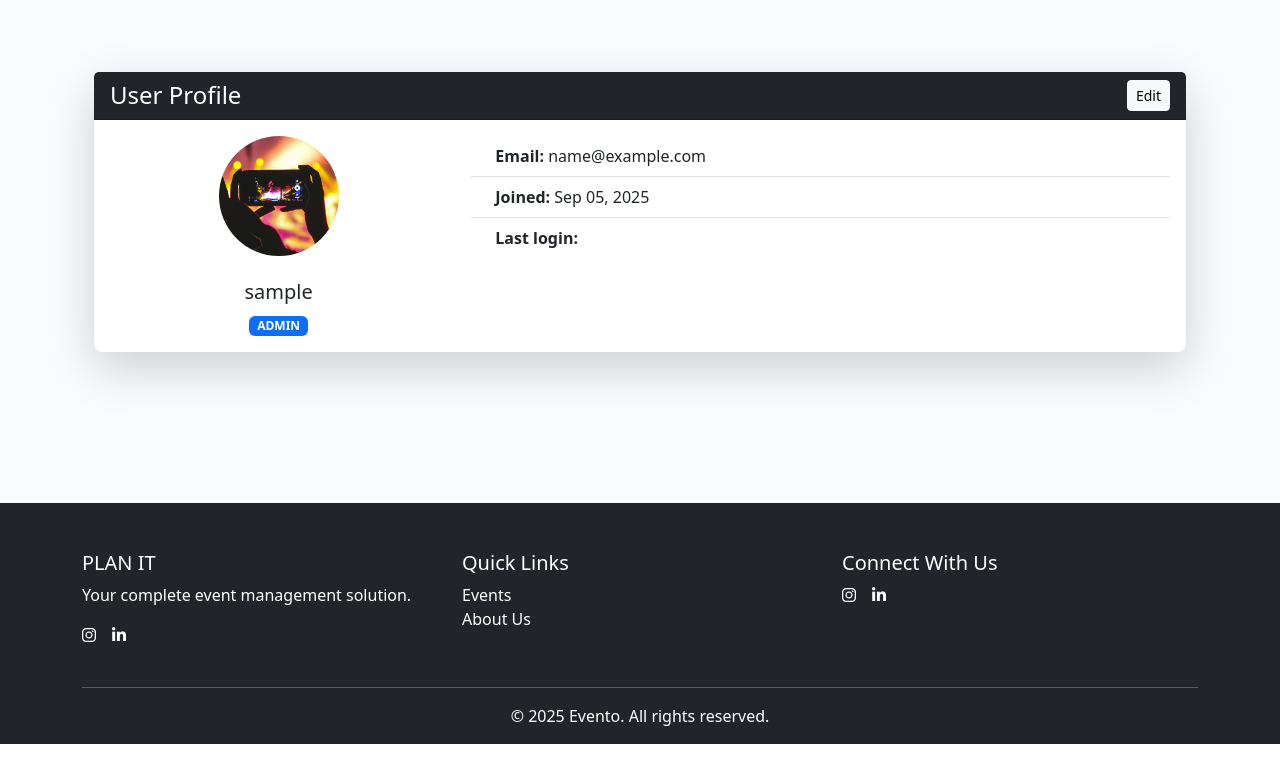
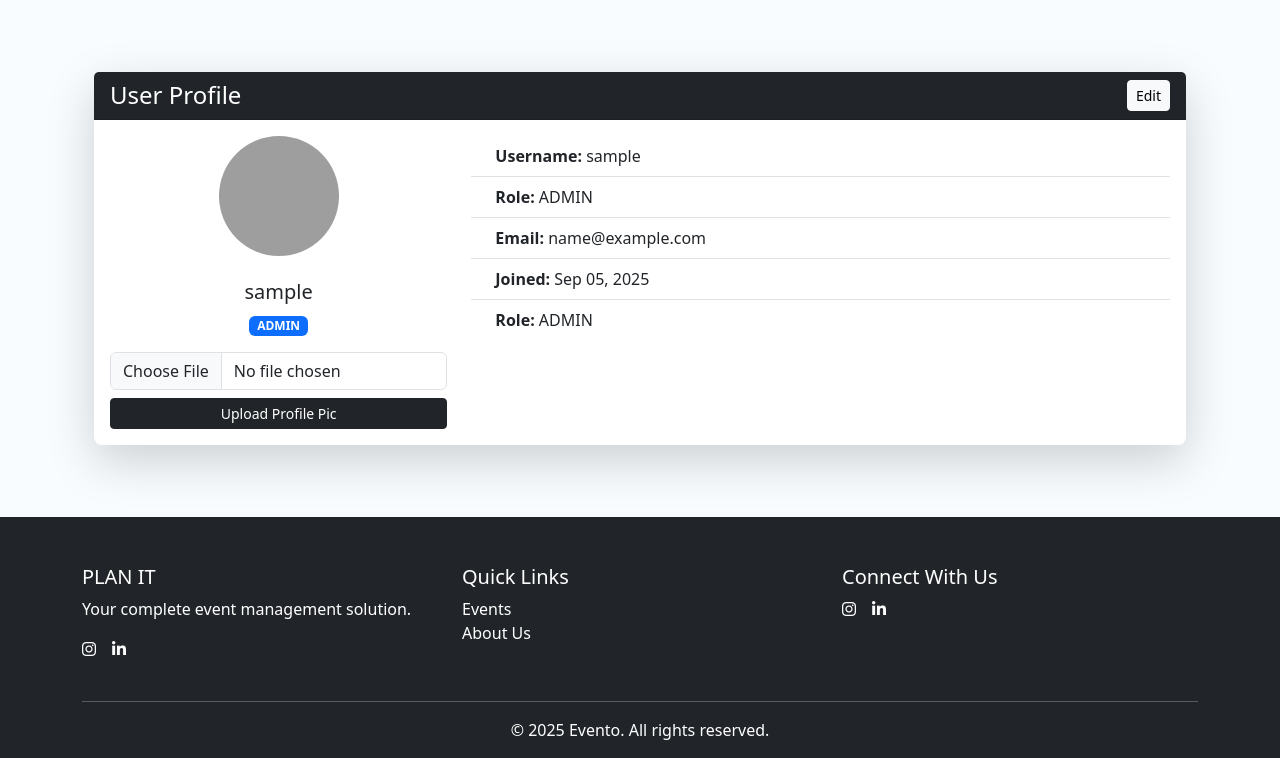
Before and after one commit to sanath2003git/event-management-system-2, a Django app: page /register/profile/ in a window 1280 px wide. Shown: the part 56-814 px from the top of the page. Run offline with Django 5.2, Linux system fonts and the light colour scheme; the visitor is signed in with stand-in values (Sample User, id 1); grey boxes are pictures that could not be loaded.

Commit message:
Update profile template to show dynamic user-uploaded profile picture instead of static image

```diff
--- a/appEvent/templates/profile.html
+++ b/appEvent/templates/profile.html
@@ -12,17 +12,41 @@
       <div class="row">
         <!-- Left Column -->
         <div class="col-md-4 text-center">
-          <img src="{% static 'images/slide-img-1.jpg' %}" class="rounded-circle mx-auto mb-3" style="width: 120px; height: 120px; object-fit: cover;" alt="Profile Pic">
+          <!-- Show current profile pic -->
+          <img src="{% if user.profile_pic %}{{ user.profile_pic.url }}{% else %}{% static 'images/slide-img-1.jpg' %}{% endif %}"
+               class="rounded-circle mx-auto mb-3"
+               style="width: 120px; height: 120px; object-fit: cover;"
+               alt="Profile Pic">
+
           <h5 class="mt-2">{{ user.username }}</h5>
           <span class="badge bg-primary">{{ user.role }}</span>
+
+          <!-- Profile Pic Upload Form -->
+          <form method="POST" enctype="multipart/form-data" class="mt-3">
+            {% csrf_token %}
+            <input type="file" name="profile_pic" class="form-control mb-2">
+            <button type="submit" class="btn btn-sm btn-dark w-100">Upload Profile Pic</button>
+          </form>
         </div>
 
         <!-- Right Column -->
         <div class="col-md-8">
           <ul class="list-group list-group-flush">
-            <li class="list-group-item"><i class="bi bi-envelope me-2"></i><strong>Email:</strong> {{ user.email }}</li>
-            <li class="list-group-item"><i class="bi bi-calendar-check me-2"></i><strong>Joined:</strong> {{ user.date_joined|date:"M d, Y" }}</li>
-            <li class="list-group-item"><i class="bi bi-clock-history me-2"></i><strong>Last login:</strong> {{ user.last_login|date:"M d, Y H:i" }}</li>
+            <li class="list-group-item">
+              <i class="bi bi-envelope me-2"></i><strong>Username:</strong> {{ user.username }}
+            </li>
+            <li class="list-group-item">
+              <i class="bi bi-clock-history me-2"></i><strong>Role:</strong> {{ user.role}}
+            </li>
+            <li class="list-group-item">
+              <i class="bi bi-envelope me-2"></i><strong>Email:</strong> {{ user.email }}
+            </li>
+            <li class="list-group-item">
+              <i class="bi bi-calendar-check me-2"></i><strong>Joined:</strong> {{ user.date_joined|date:"M d, Y" }}
+            </li>
+            <li class="list-group-item">
+              <i class="bi bi-clock-history me-2"></i><strong>Role:</strong> {{ user.role}}
+            </li>
           </ul>
         </div>
       </div>
--- a/appUser/models.py
+++ b/appUser/models.py
@@ -11,6 +11,8 @@
 
     # Role field with default
     role = models.CharField(max_length=50, choices=Role.choices, default=Role.ADMIN)
+    # ✅ New profile picture field
+    profile_pic = models.ImageField(upload_to="profile_pics/", blank=True, null=True,default="profile_pics/profile_pic_default.jpg")
 
     def save(self, *args, **kwargs):
         # Only assign base_role if role is not already set
--- a/appUser/views.py
+++ b/appUser/views.py
@@ -78,15 +78,8 @@
 @login_required
 def user_profile(request):
     user = request.user
-    bookings = None
-    events = None
-
-    if user.role == "ATTENDEE":
-        bookings = Booking.objects.filter(user=user)
-    elif user.role == "ORGANIZER":
-        events = Event.objects.filter(created_by=user)  # Assuming you track creator
-
-    return render(request, "profile.html", {
-        "bookings": bookings,
-        "events": events,
-    })
+    if request.method == "POST" and request.FILES.get("profile_pic"):
+        user.profile_pic = request.FILES["profile_pic"]
+        user.save()
+        return redirect("profile")
+    return render(request, "profile.html")
```
Also changed, not shown: appUser/migrations/0005_user_profile_pic.py (added).
